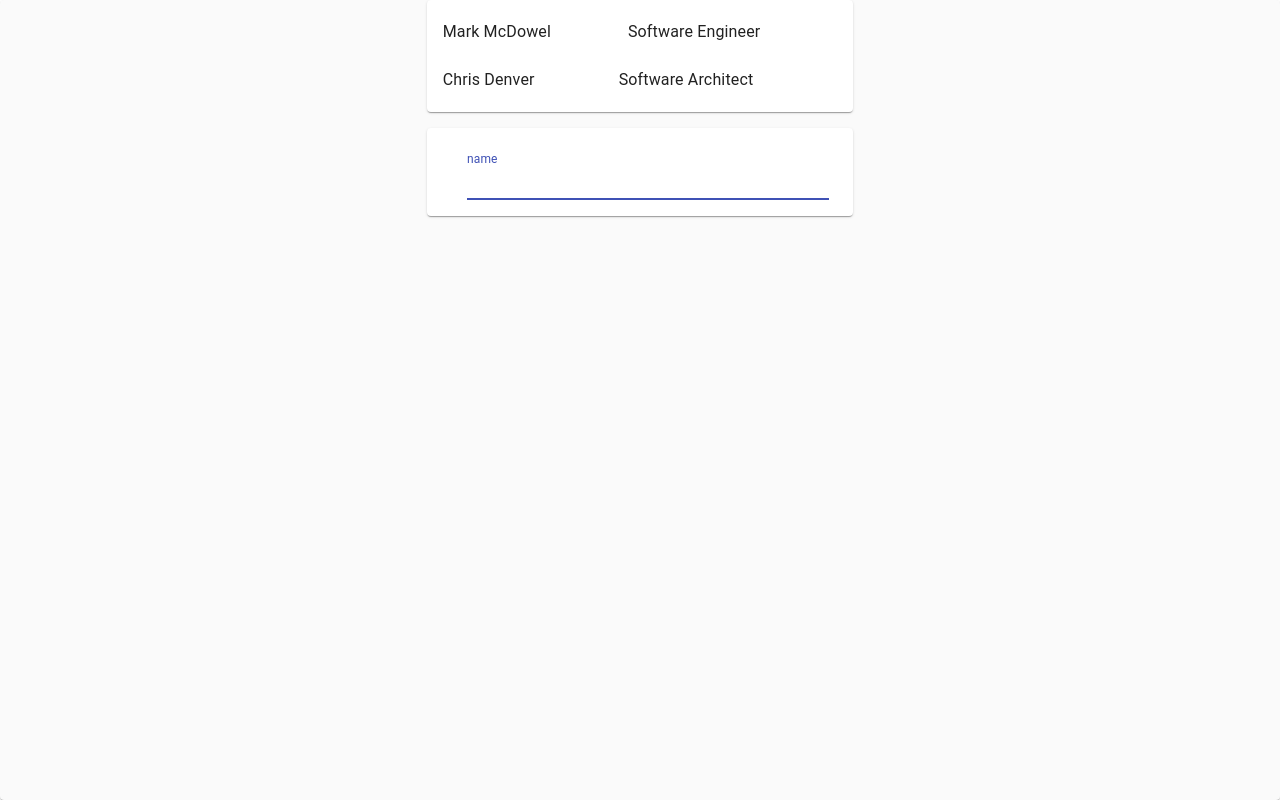
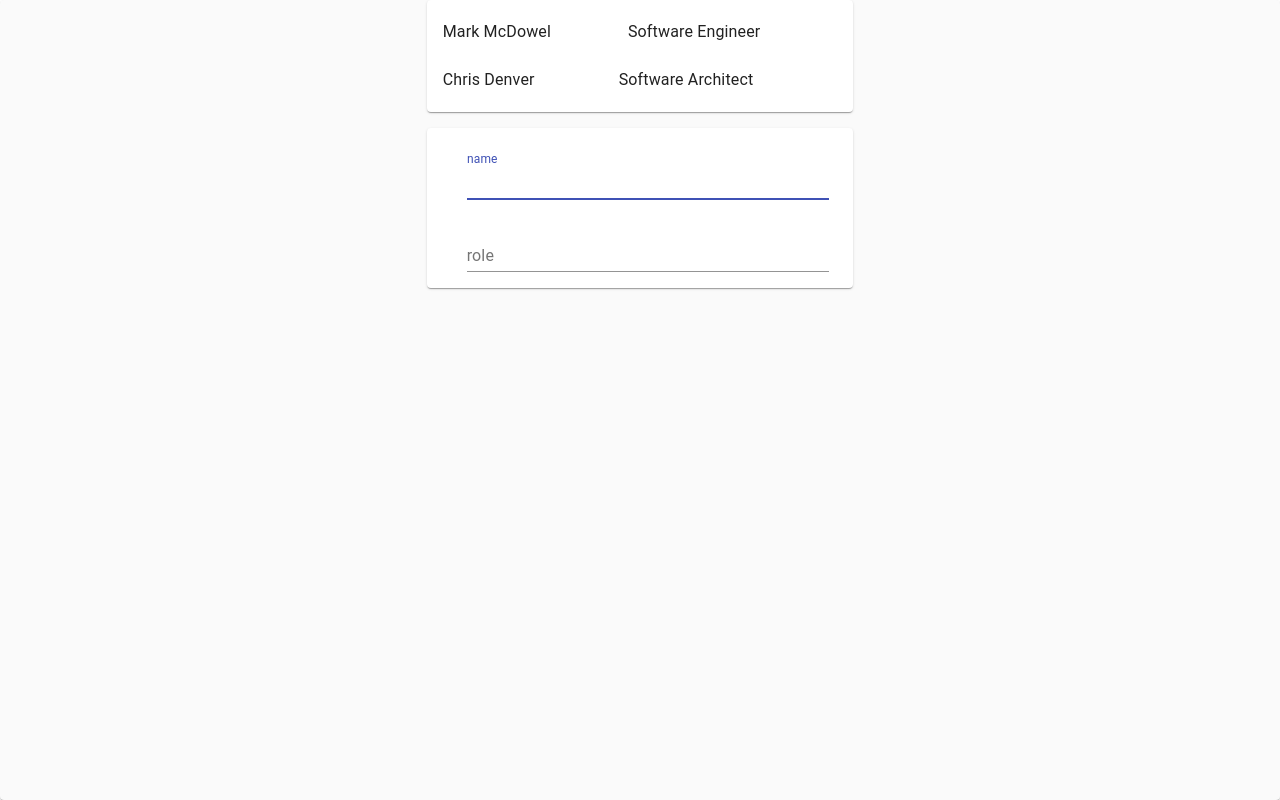
Before and after one commit to pedroarvellos/employee-list-hooks, a React (Create React App) app: page / in a window 1280 px wide. Built offline with nearby package versions, Linux system fonts and the light colour scheme.

Commit message:
Create role form

```diff
--- a/src/Employee/EmployeeForm.js
+++ b/src/Employee/EmployeeForm.js
@@ -18,6 +18,14 @@ const EmployeeForm = props => {
                     fullWidth
                     autoFocus
                 />
+                <br/>
+                <TextField
+                    label='role'
+                    margin='normal'
+                    value={info.role ? info.role : ''}
+                    onChange={event => handleChange(event, 'role')}
+                    fullWidth
+                />
             </form>
         </Paper>
     )
```
